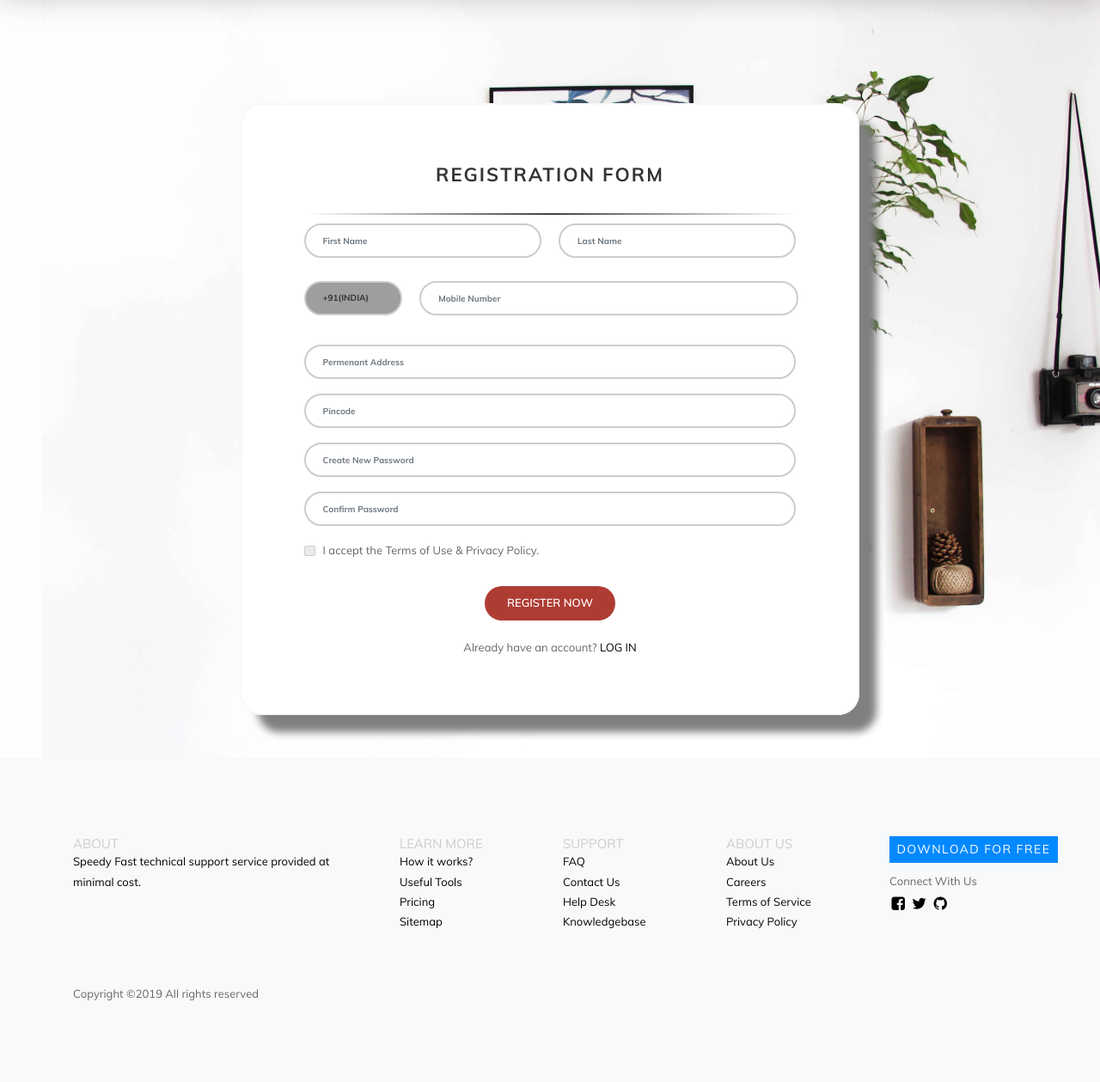
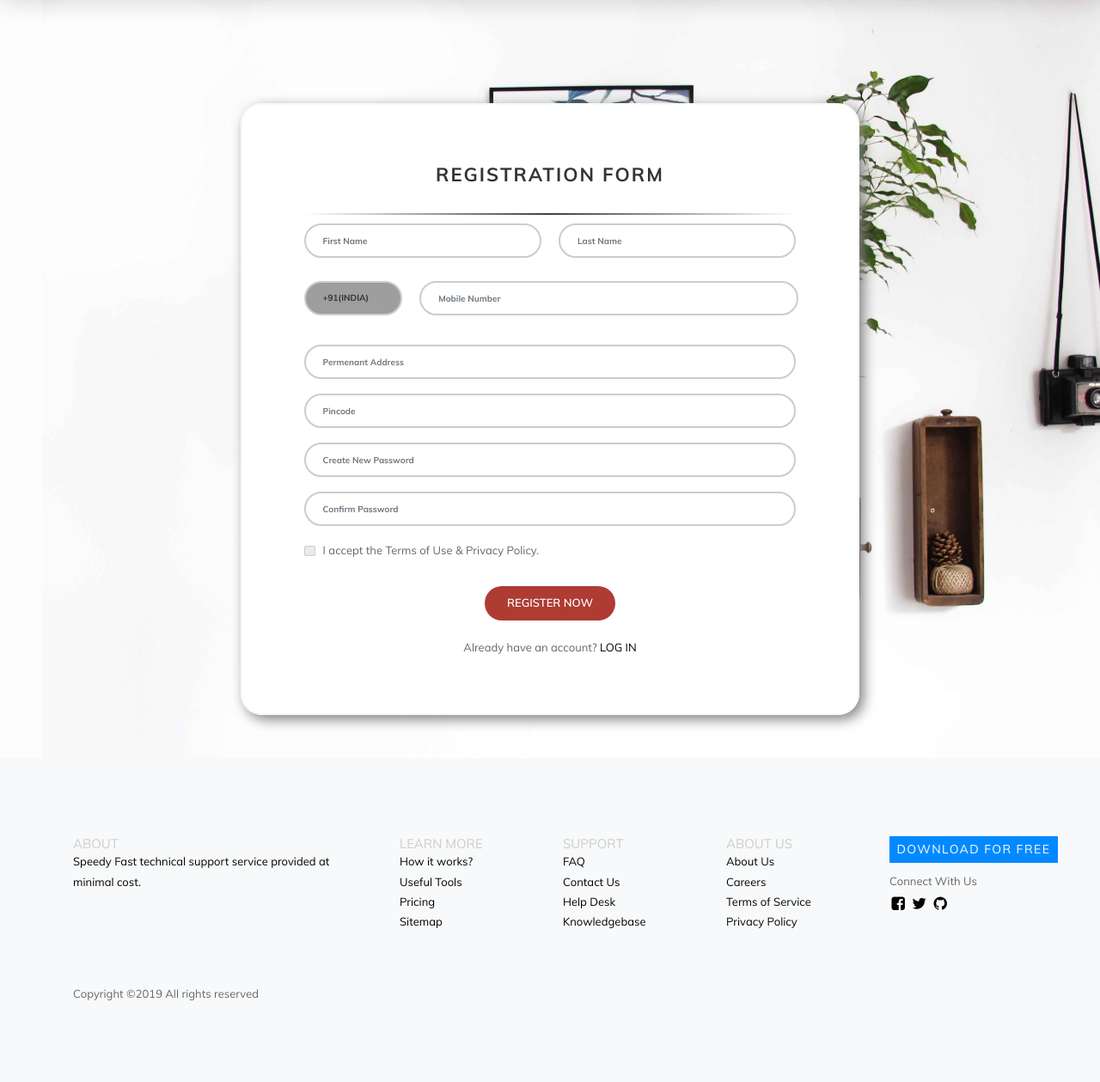
Before and after one commit to manabsaha/TechnicalHelpdesk, a Flask app: page /reg/ in a window 1280 px wide. Shown: the whole page at 86% size. Run offline with Flask 2, Linux system fonts and the light colour scheme; some libraries are stand-ins or nearby versions; some web fonts are replaced; grey boxes are pictures that could not be loaded.

Commit message:
box shadow updates

```diff
--- a/static/formcss/style.css
+++ b/static/formcss/style.css
@@ -51,7 +51,7 @@ a:hover {
   margin: auto;
   border: 2px solid white;
   border-radius: 25px;
-  box-shadow: 20px 20px 10px grey;
+  box-shadow: 5px 5px 15px grey;
   padding-top: 68px;
   padding-bottom: 48px;
   background: url("../images/whitebg.jpg");
--- a/templates/site/profile.html
+++ b/templates/site/profile.html
@@ -46,7 +46,7 @@ select{
   margin-right:auto;
   border: 2px solid white;
   border-radius: 25px;
-  box-shadow: 20px 20px 10px grey;
+  box-shadow: 5px 5px 15px grey;
   padding-top: 100px;
   padding-bottom: 48px;
   background: url("../images/whitebg.jpg");
```
